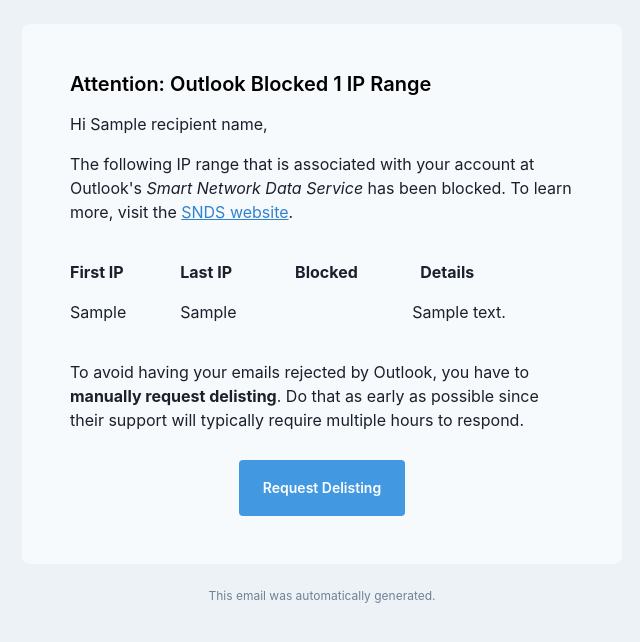
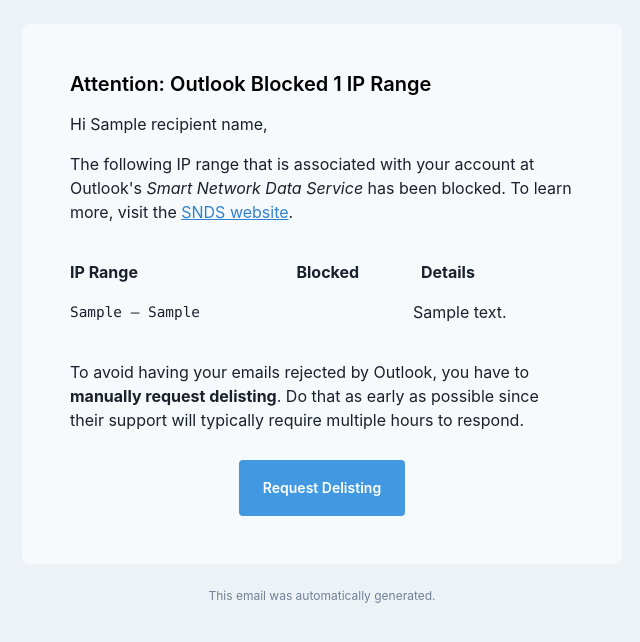
Before and after one commit to martbock/outlook-postmaster-query, a Python web app: template templates/blocked_notification.html in a window 1280 px wide. Shown: the top 642 px of the page, without its empty margins (318-958 px from the left). Run offline with Jinja, Linux system fonts and the light colour scheme; the template is opened without the code that fills it: most values are stand-ins (such as "Sample title", 1, 10 or a date in 2020).

Commit message:
Fix Apple Mail MIME type issue

```diff
--- a/email_notifier.py
+++ b/email_notifier.py
@@ -34,8 +34,8 @@ class EmailNotifier:
         message['To'] = f"{recipient['name']} <{recipient['email']}>"
         html = self._render_blocked_notification(self.BLOCKED_TEMPLATE['html'], recipient['name'], blocked_result)
         txt = self._render_blocked_notification(self.BLOCKED_TEMPLATE['txt'], recipient['name'], blocked_result)
+        message.attach(MIMEText(txt, 'plain', _charset='utf-8' if not html.isascii() else None))
         message.attach(MIMEText(html, 'html', _charset='utf-8' if not html.isascii() else None))
-        message.attach(MIMEText(txt, 'plain', _charset='utf-8' if not html.isascii() else None))
         return message.as_string()
 
     def send(self, recipient_email: str, message: str):
--- a/env.example.yml
+++ b/env.example.yml
@@ -12,7 +12,7 @@ email:
       email: jane.doe@example.com
     - name: Jon Doe
       email: jon.doe@example.com
-  subject: "Attention: Outlook blocked your IP"
+  subject: "Attention: Outlook Blocked Your IP"
 outlook:
   api:
     url: https://sendersupport.olc.protection.outlook.com/snds/ipStatus.aspx
--- a/templates/blocked_notification.html
+++ b/templates/blocked_notification.html
@@ -23,7 +23,12 @@
             }
 
             .z {
-                font-family: BlinkMacSystemFont, "Segoe UI", Roboto, "Helvetica Neue", Arial, "Noto Sans", sans-serif, "Apple Color Emoji", "Segoe UI Emoji", "Segoe UI Symbol", "Noto Color Emoji" !important;
+                font-family: BlinkMacSystemFont, Roboto, "Helvetica Neue", Arial, "Noto Sans", sans-serif, "Apple Color Emoji", "Segoe UI Emoji", "Segoe UI Symbol", "Noto Color Emoji" !important;
+            }
+
+            .y {
+                font-family: Menlo, Monaco, Consolas, "Liberation Mono", "Courier New", monospace;
+                font-size: .9em;
             }
         }
 
@@ -80,9 +85,8 @@
                                            cellpadding="0" cellspacing="0" role="presentation">
                                         <tr>
                                             <th style="padding-top:8px;padding-right:8px;padding-bottom:8px;text-align:left"
-                                                align="left">First&nbsp;IP
+                                                align="left">IP&nbsp;Range
                                             </th>
-                                            <th style="padding:8px;text-align:left" align="left">Last&nbsp;IP</th>
                                             <th style="padding:8px;text-align:left" align="left">Blocked</th>
                                             <th
                                                     style="padding-top:8px;padding-bottom:8px;padding-left:8px;text-align:left"
@@ -91,10 +95,9 @@
                                         </tr>
                                         {% for row in table %}
                                             <tr>
-                                                <td style="padding-top:8px;padding-right:8px;padding-bottom:8px">
-                                                    {{ row.first_ip }}
+                                                <td style="padding-top:8px;padding-right:8px;padding-bottom:8px" class="y">
+                                                    {{ row.first_ip }}{{ ' – ' + row.last_ip if row.first_ip != row.last_ip }}
                                                 </td>
-                                                <td style="padding:8px">{{ row.last_ip }}</td>
                                                 <td style="padding:8px">{{ row.blocked }}</td>
                                                 <td style="padding-top:8px;padding-right:8px;padding-bottom:8px">
                                                     {{ row.details }}
--- a/templates/blocked_notification.txt
+++ b/templates/blocked_notification.txt
@@ -1,4 +1,4 @@
-**Attention: Outlook Blocked {{ ip_range_count }} IP Range{{ 's' if ip_range_count > 1 }}**
+Attention: Outlook Blocked {{ ip_range_count }} IP Range{{ 's' if ip_range_count > 1 }}
 
 Hi {{ recipient_name }},
 
```
